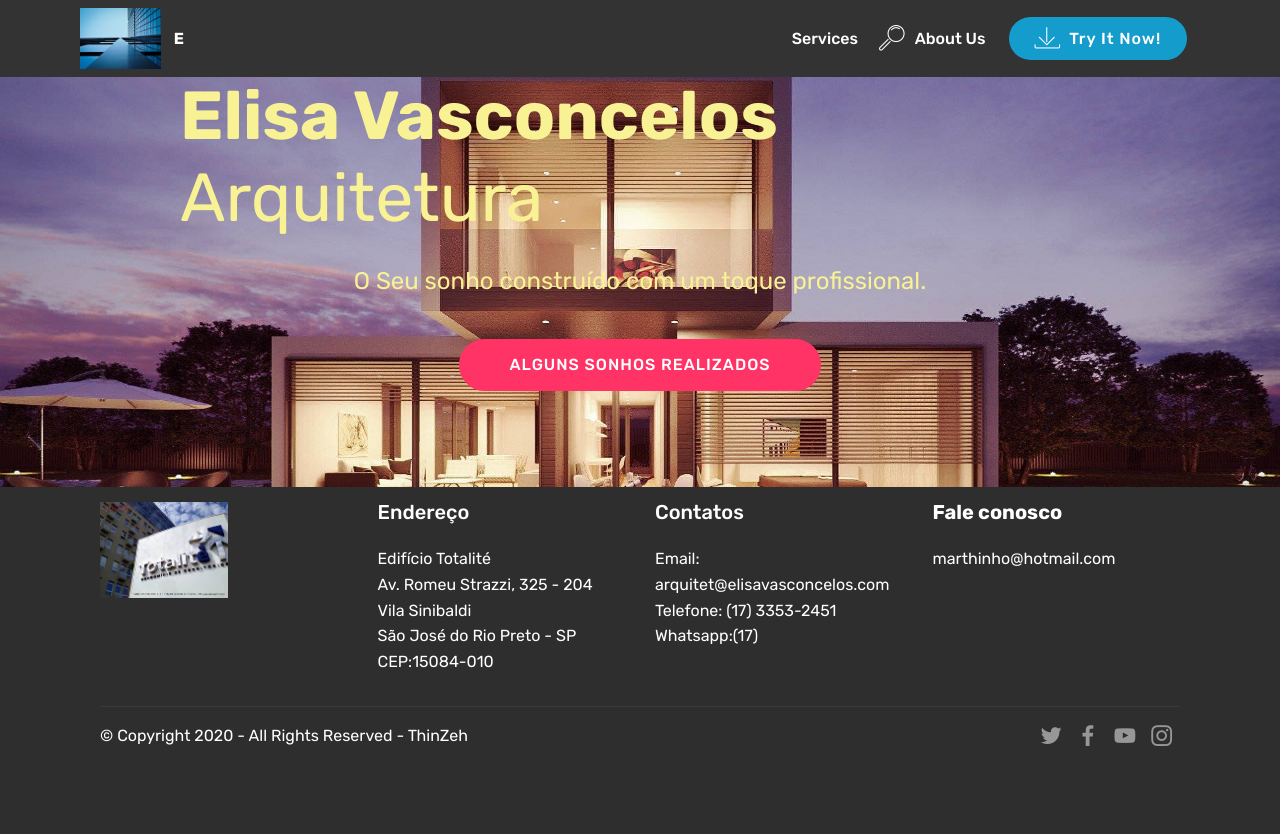
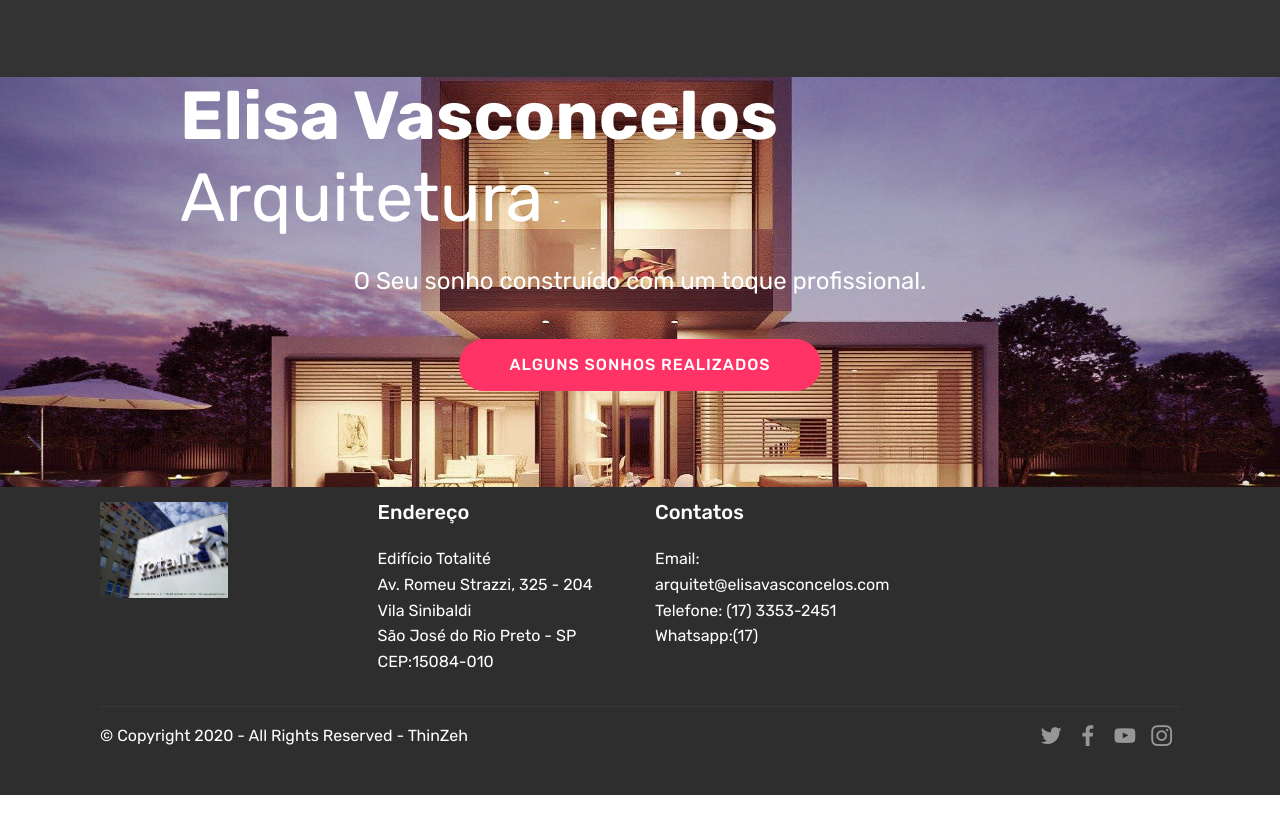
Before and after one commit to ThinZeh/thinzeh, a plain HTML site: page index.html in a window 1280 px wide. After the commit the page ends 800 px from the top, so only its background shows below. Drawn offline with Linux system fonts and the light colour scheme; files whose address does not match are found by name.

Commit message:
create github pages

```diff
--- a/assets/mobirise/css/mbr-additional.css
+++ b/assets/mobirise/css/mbr-additional.css
@@ -1599,6 +1599,10 @@ body {
 .cid-qTkzRZLJNu .collapsed .navbar-collapse.show .navbar-nav .nav-item {
   clear: both;
 }
+.cid-qTkzRZLJNu .collapsed .navbar-collapse.collapsing .navbar-nav .nav-item:last-child,
+.cid-qTkzRZLJNu .collapsed .navbar-collapse.show .navbar-nav .nav-item:last-child {
+  margin-bottom: 1rem;
+}
 .cid-qTkzRZLJNu .collapsed .navbar-collapse.collapsing .navbar-buttons,
 .cid-qTkzRZLJNu .collapsed .navbar-collapse.show .navbar-buttons {
   text-align: center;
@@ -1693,6 +1697,10 @@ body {
   .cid-qTkzRZLJNu .navbar-collapse.show .navbar-nav .nav-item {
     clear: both;
   }
+  .cid-qTkzRZLJNu .navbar-collapse.collapsing .navbar-nav .nav-item:last-child,
+  .cid-qTkzRZLJNu .navbar-collapse.show .navbar-nav .nav-item:last-child {
+    margin-bottom: 1rem;
+  }
   .cid-qTkzRZLJNu .navbar-collapse.collapsing .navbar-buttons,
   .cid-qTkzRZLJNu .navbar-collapse.show .navbar-buttons {
     text-align: center;
@@ -1760,15 +1768,15 @@ body {
 }
 .cid-qTkA127IK8 H1 {
   text-align: left;
-  color: #f9f295;
+  color: #ffffff;
 }
 .cid-qTkA127IK8 .mbr-text,
 .cid-qTkA127IK8 .mbr-section-btn {
-  color: #f9f295;
+  color: #ffffff;
 }
 .cid-rVA0HcbuHG {
   padding-top: 15px;
-  padding-bottom: 75px;
+  padding-bottom: 30px;
   background-color: #2e2e2e;
 }
 @media (max-width: 767px) {
--- a/index.html
+++ b/index.html
@@ -39,37 +39,18 @@
         </button>
         <div class="menu-logo">
             <div class="navbar-brand">
-                <span class="navbar-logo">
 
-                         <img src="assets/images/mbr-96x72.jpg" alt="Mobirise" title="" style="height: 3.8rem;">
 
-                </span>
-                <span class="navbar-caption-wrap"><a class="navbar-caption text-white display-4" href="https://mobirise.com">
-                        E
-                    </a></span>
             </div>
         </div>
         <div class="collapse navbar-collapse" id="navbarSupportedContent">
-            <ul class="navbar-nav nav-dropdown" data-app-modern-menu="true"><li class="nav-item">
-                    <a class="nav-link link text-white display-4" href="index.html">
 
-                        Services
-                    </a>
-                </li><li class="nav-item">
-                    <a class="nav-link link text-white display-4" href="https://mobirise.com">
-                        <span class="mbri-search mbr-iconfont mbr-iconfont-btn"></span>
-                        About Us
-                    </a>
-                </li></ul>
-            <div class="navbar-buttons mbr-section-btn"><a class="btn btn-sm btn-primary display-4" href="https://mobirise.com">
-                    <span class="mbri-save mbr-iconfont mbr-iconfont-btn "></span>
-                    Try It Now!
-                </a></div>
+
         </div>
     </nav>
 </section>
 
-<section class="engine"><a href="https://mobiri.se/q">responsive web templates</a></section><section class="cid-qTkA127IK8 mbr-parallax-background" id="header2-1">
+<section class="engine"><a href="https://mobiri.se/t">free amp templates</a></section><section class="cid-qTkA127IK8 mbr-parallax-background" id="header2-1">
 
 
 
@@ -118,8 +99,8 @@
                     <br>Telefone: (17) 3353-2451&nbsp;<br>Whatsapp:(17)</p>
             </div>
             <div class="col-12 col-md-3 mbr-fonts-style display-7">
-                <h5 class="pb-3"><a href="mailto:marthinho@hotmaill.com" class="text-white"><strong>Fale conosco</strong></a></h5>
-                <p class="mbr-text">marthinho@hotmail.com</p>
+                <h5 class="pb-3"></h5>
+                <p class="mbr-text"></p>
             </div>
         </div>
         <div class="footer-lower">
```
Also changed, not shown: page1.html (+4 -14 lines), page2.html (+4 -14 lines), 1 other file.
